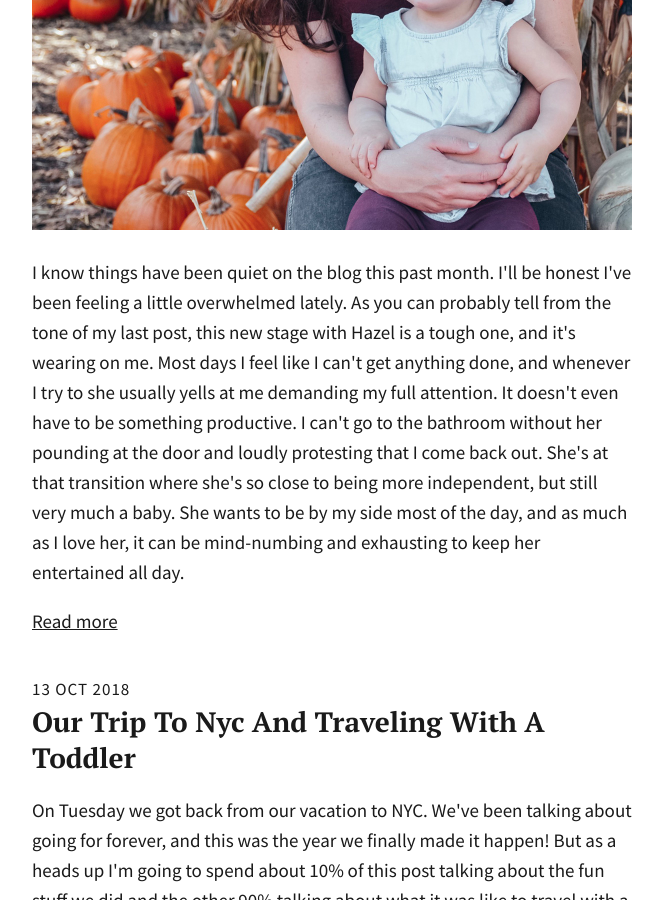
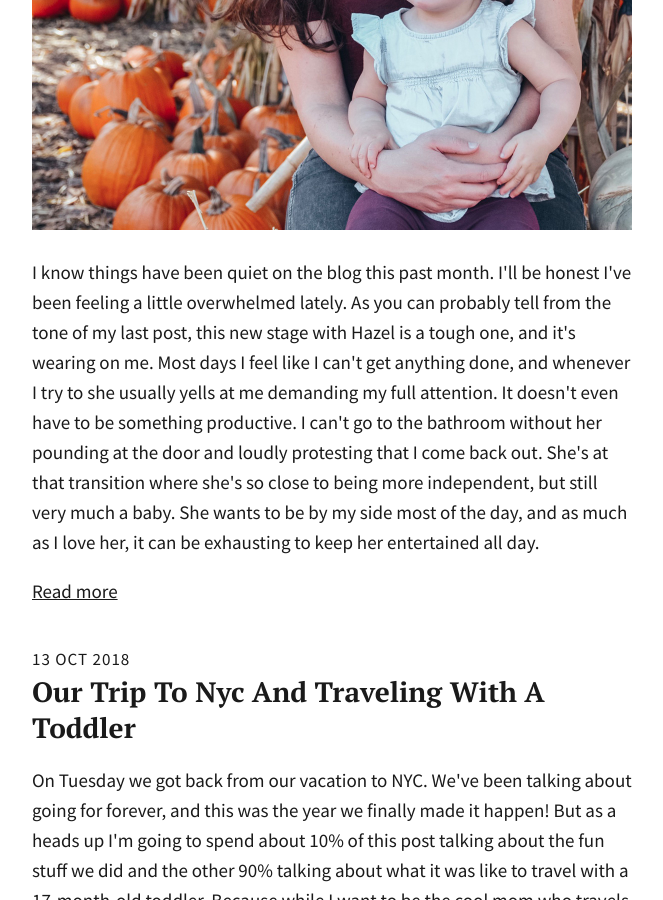
Before and after one commit to totiffany/totiffany.github.io, a Jekyll site: the page built from index.html, in a window 1280 px wide and 900 px high, scrolled down 656 px. Shown: the whole window, without its empty margins (308-971 px from the left). Built offline with Jekyll 4.4.1, drawn with Linux system fonts in a browser that asks for light colours.

Commit message:
Update 2018-10-26-Life-Lately-And-A-Fall-Playlist-For-Your-Weekend.md

```diff
--- a/_posts/2018-10-26-Life-Lately-And-A-Fall-Playlist-For-Your-Weekend.md
+++ b/_posts/2018-10-26-Life-Lately-And-A-Fall-Playlist-For-Your-Weekend.md
@@ -10,7 +10,7 @@ description: >-
   pounding at the door and loudly protesting that I come back out. She's at that
   transition where she's so close to being more independent, but still very much
   a baby. She wants to be by my side most of the day, and as much as I love her,
-  it can be mind-numbing and exhausting to keep her entertained all day.
+  it can be exhausting to keep her entertained all day.
 image: IMG_3675.JPG
 ---
 ![IMG_3675.JPG]({{site.baseurl}}/img/IMG_3675.JPG)
```
